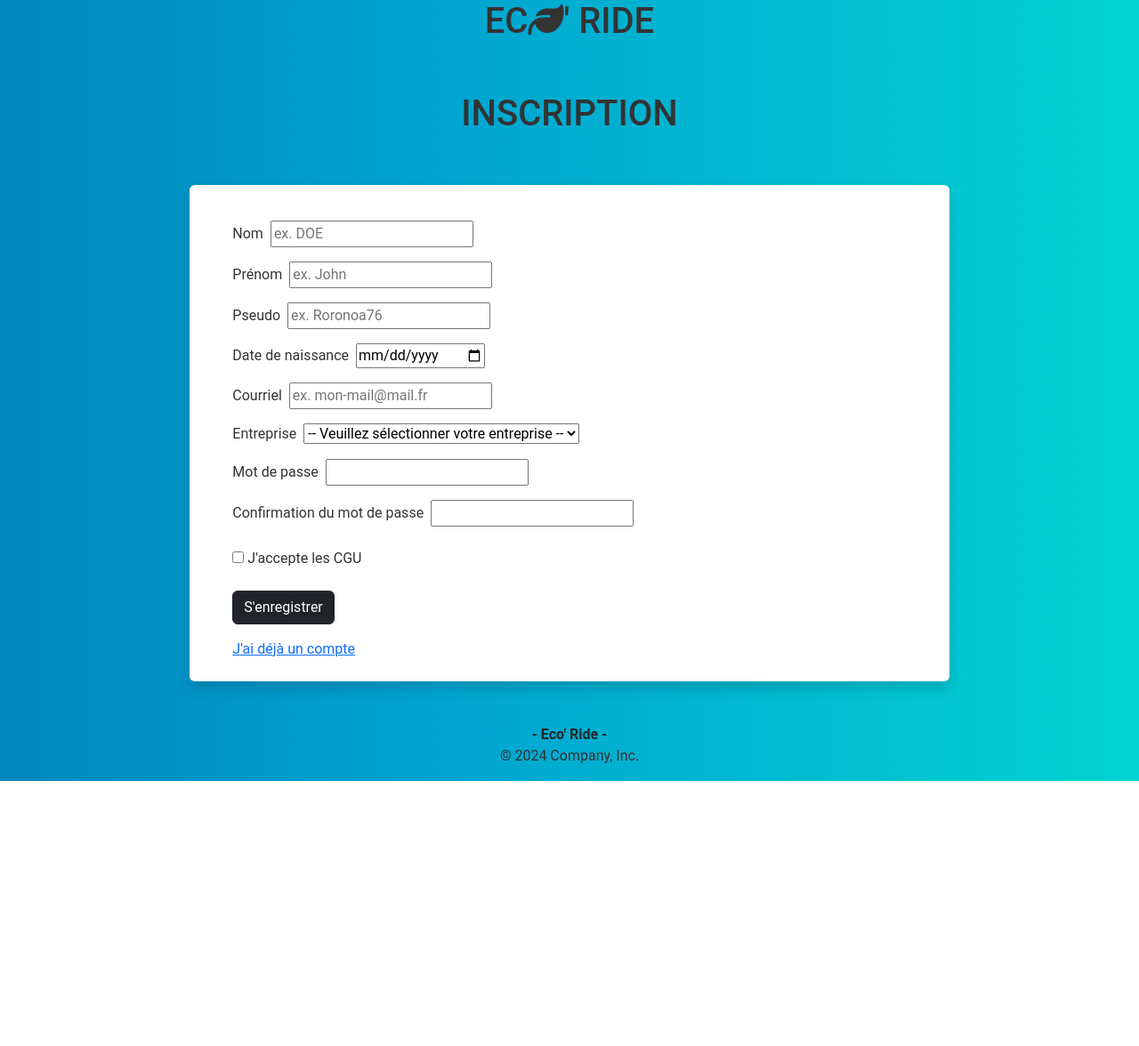
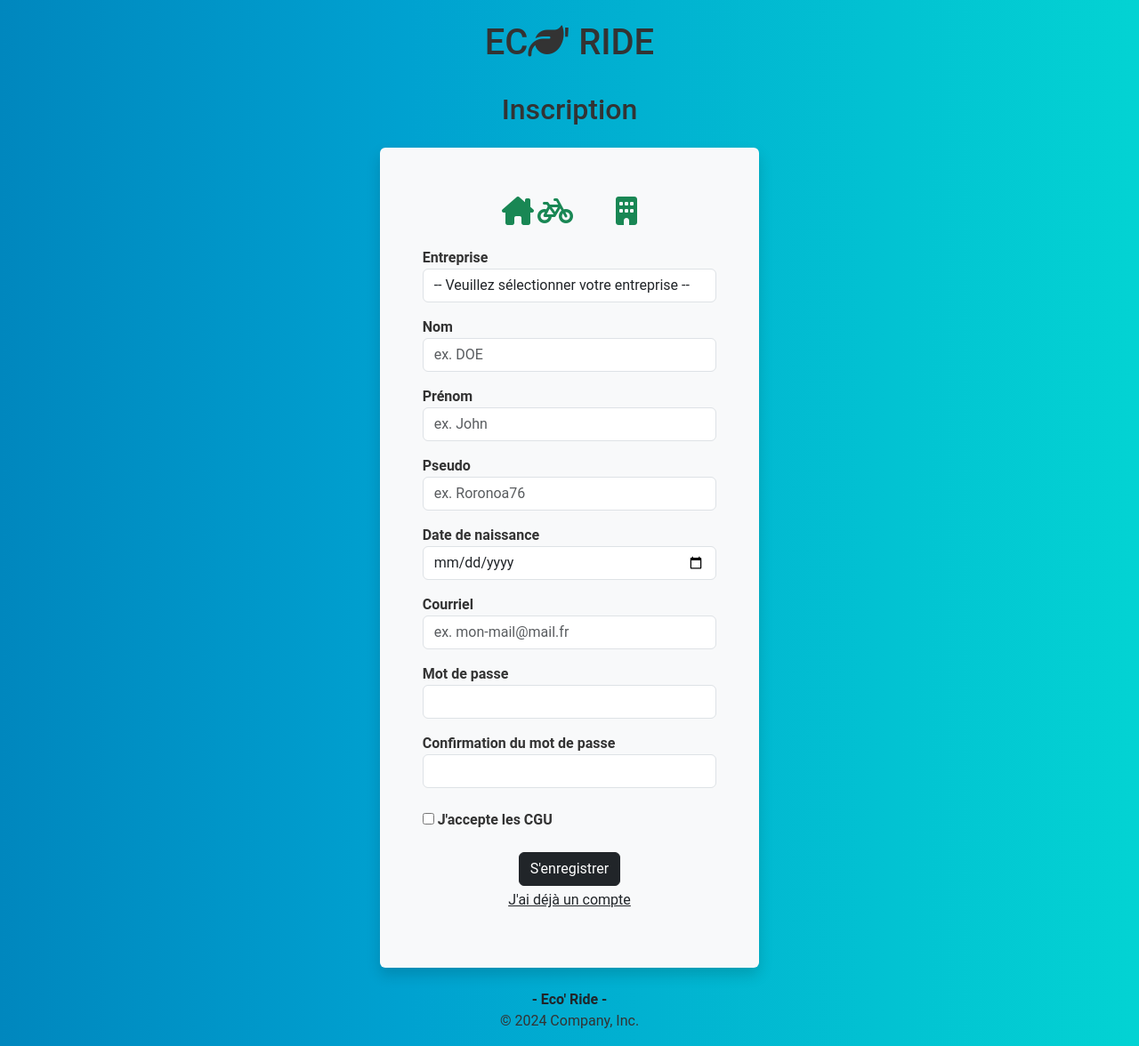
Before and after one commit to AnousoneM/afpa-form, a PHP site: page /controllers/controller-signup.php in a window 1280 px wide. Shown: the whole page at 89% size. Before the commit the page ends 878 px from the top, so only its background shows below. Run offline with PHP 8.4, Linux system fonts and the light colour scheme; the visitor is signed in with stand-in values (Sample User, id 1); some libraries are stand-ins or nearby versions.

Commit message:
mise à jour du la page signup

```diff
--- a/controllers/controller-signin.php
+++ b/controllers/controller-signin.php
@@ -9,13 +9,10 @@ require_once '../config.php';
 // Models
 require_once '../models/Utilisateur.php';
 
-var_dump($_POST);
-
 // Nous déclenchons nos vérifications uniquement lorsqu'un submit de type POST est détecté
 if ($_SERVER['REQUEST_METHOD'] == 'POST') {
     // tableau d'erreurs (stockage des erreurs)
     $errors = [];
-
 
     // Je vérifie si les champs sont vides : email puis password
     if (empty($_POST['email'])) {
--- a/views/templates/head.php
+++ b/views/templates/head.php
@@ -15,4 +15,4 @@
 </head>
 
 <body class="d-flex flex-column vh-100">
-    <h1 class="text-center">EC<i class="fa-solid fa-leaf"></i>' RIDE</h1>
+    <h1 class="text-center mt-4">EC<i class="fa-solid fa-leaf"></i>' RIDE</h1>
--- a/views/view-signin.php
+++ b/views/view-signin.php
@@ -21,7 +21,7 @@
             </div>
             <p class="text-danger text-center"><?= $errors['connexion'] ?? '' ?></p>
             <button class="d-block mt-4 mb-1 btn btn-success col-6 mx-auto">Se connecter</button>
-            <p class="text-center"><a class="text-decoration-none text-dark mx-auto" href="../controllers/controller-signup.php">Je m'inscris</a><p>
+            <p class="text-center"><a class="text-dark mx-auto" href="../controllers/controller-signup.php">Je m'inscris</a><p>
 
         </div>
     </div>
--- a/views/view-signup.php
+++ b/views/view-signup.php
@@ -1,74 +1,82 @@
 <!-- Intégration du head -->
 <?php include '../views/templates/head.php'; ?>
 
-<h1 class="text-center mt-5">INSCRIPTION</h1>
+<h2 class="text-center my-4">Inscription</h2>
 
-<div class="container my-5 col-8 px-5 py-4 shadow rounded bg-white">
+<div class="container col-4 mb-4 p-5 shadow rounded bg-light">
 
-
+    <!-- permet de cacher le formulaire lors de la validation -->
     <?php if ($showForm) { ?>
 
+        <!-- novalidate permet de mute les required -->
         <form action="" method="POST" novalidate>
-            <div class="my-3">
-                <label class="me-1" for="lastname">Nom</label>
-                <!-- Je fais une value pour conserver les données du formulaire si erreur -->
-                <input type="text" name="lastname" id="lastname" placeholder="ex. DOE" value="<?= $_POST['lastname'] ?? '' ?>">
-                <!-- Message d'erreur si non OK -->
-                <span class="input-warning ms-2"><?= $errors['lastname'] ?? '' ?></span>
-            </div>
 
-            <div class="my-3">
-                <label class="me-1 for=" firstname">Prénom</label>
-                <input type="text" name="firstname" id="firstname" placeholder="ex. John" value="<?= $_POST['firstname'] ?? '' ?>">
-                <span class="input-warning ms-2"><?= $errors['firstname'] ?? '' ?></span>
-            </div>
+            <p class="fs-2 text-center text-success"><i class="fa-solid fa-house-chimney"></i><i class="ms-1 fa-solid fa-bicycle"></i><i class="ms-5 fa-solid fa-building"></i></p>
 
-            <div class="my-3">
-                <label class="me-1 for=" pseudo">Pseudo</label>
-                <input type="text" name="pseudo" id="pseudo" placeholder="ex. Roronoa76" value="<?= $_POST['pseudo'] ?? '' ?>">
-                <span class="input-warning ms-2"><?= $errors['pseudo'] ?? '' ?></span>
-            </div>
-
-            <div class="my-3">
-                <label class="me-1 for=" birthdate">Date de naissance</label>
-                <input type="date" name="birthdate" id="birthdate" value="<?= $_POST['birthdate'] ?? '' ?>">
-                <span class="input-warning ms-2"><?= $errors['birthdate'] ?? '' ?></span>
-            </div>
-
-            <div class="my-3">
-                <label class="me-1 for="">Courriel</label>
-            <input type=" email" name="email" id="email" placeholder="ex. mon-mail@mail.fr" value="<?= $_POST['email'] ?? '' ?>">
-                    <span class="input-warning ms-2"><?= $errors['email'] ?? '' ?></span>
-            </div>
-
-            <label class="me-1 for=" enterprise">Entreprise</label>
-            <select name="enterprise" id="enterprise">
+            <label class="me-1 fw-bold" for="enterprise">Entreprise</label>
+            <span class="input-warning ms-2"><?= $errors['enterprise'] ?? '' ?></span>
+            <select class="form-control <?= isset($errors['enterprise']) ? 'is-invalid' : '' ?> <?= isset($_POST['enterprise']) && !isset($errors['enterprise']) ? 'is-valid' : '' ?>" name="enterprise" id="enterprise">
                 <option value="" selected disabled>-- Veuillez sélectionner votre entreprise --</option>
                 <option value="1" <?= isset($_POST['enterprise']) && $_POST['enterprise'] == 1 ? 'selected' : '' ?>>Bad Company</option>
                 <option value="2" <?= isset($_POST['enterprise']) && $_POST['enterprise'] == 2 ? 'selected' : '' ?>>Afpa</option>
             </select>
-            <span class="input-warning ms-2"><?= $errors['enterprise'] ?? '' ?></span>
 
             <div class="my-3">
-                <label class="me-1 for=" password">Mot de passe</label>
-                <input type="password" name="password" id="password">
-                <span class="input-warning ms-2"><?= $errors['password'] ?? '' ?></span>
+                <label class="me-1 fw-bold" for="lastname">Nom</label>
+                <span class="input-warning ms-2"><?= $errors['lastname'] ?? '' ?></span>
+                <!-- Je fais une value pour conserver les données du formulaire si erreur -->
+                <input class="form-control <?= isset($errors['lastname']) ? 'is-invalid' : '' ?> <?= isset($_POST['lastname']) && !isset($errors['lastname']) ? 'is-valid' : '' ?>" type="text" name="lastname" id="lastname" placeholder="ex. DOE" value="<?= $_POST['lastname'] ?? '' ?>">
+                <!-- Message d'erreur si non OK -->
+
             </div>
 
             <div class="my-3">
-                <label class="me-1 for=" confirmPassword">Confirmation du mot de passe</label>
-                <input type="password" name="confirmPassword" id="confirmPassword">
+                <label class="me-1 fw-bold" for="firstname">Prénom</label>
+                <span class="input-warning ms-2"><?= $errors['firstname'] ?? '' ?></span>
+                <input class="form-control <?= isset($errors['lastname']) ? 'is-invalid' : '' ?> <?= isset($_POST['lastname']) && !isset($errors['lastname']) ? 'is-valid' : '' ?>" type="text" name="firstname" id="firstname" placeholder="ex. John" value="<?= $_POST['firstname'] ?? '' ?>">
+
+            </div>
+
+            <div class="my-3">
+                <label class="me-1 fw-bold" for="pseudo">Pseudo</label>
+                <span class="input-warning ms-2"><?= $errors['pseudo'] ?? '' ?></span>
+                <input class="form-control <?= isset($errors['pseudo']) ? 'is-invalid' : '' ?> <?= isset($_POST['pseudo']) && !isset($errors['pseudo']) ? 'is-valid' : '' ?>" type="text" name="pseudo" id="pseudo" placeholder="ex. Roronoa76" value="<?= $_POST['pseudo'] ?? '' ?>">
+
+            </div>
+
+            <div class="my-3">
+                <label class="me-1 fw-bold" for="birthdate">Date de naissance</label>
+                <span class="input-warning ms-2"><?= $errors['birthdate'] ?? '' ?></span>
+                <input class="form-control <?= isset($errors['birthdate']) ? 'is-invalid' : '' ?> <?= isset($_POST['birthdate']) && !isset($errors['birthdate']) ? 'is-valid' : '' ?>" type="date" name="birthdate" id="birthdate" value="<?= $_POST['birthdate'] ?? '' ?>">
+
+            </div>
+
+            <div class="my-3">
+                <label class="me-1 fw-bold" for="email">Courriel</label>
+                <span class=" input-warning ms-2"><?= $errors['email'] ?? '' ?></span>
+                <input class="form-control <?= isset($errors['email']) ? 'is-invalid' : '' ?> <?= isset($_POST['email']) && !isset($errors['email']) ? 'is-valid' : '' ?>" type="email" name="email" id="email" placeholder="ex. mon-mail@mail.fr" value="<?= $_POST['email'] ?? '' ?>">
+            </div>
+
+            <div class="my-3">
+                <label class="me-1 fw-bold" for="password">Mot de passe</label>
+                <span class="input-warning ms-2"><?= $errors['password'] ?? '' ?></span>
+                <input class="form-control <?= isset($errors['password']) ? 'is-invalid' : '' ?> <?= isset($_POST['password']) && !isset($errors['password']) ? 'is-valid' : '' ?>" type="password" name="password" id="password">
+            </div>
+
+            <div class="my-3">
+                <label class="me-1 fw-bold" for="confirmPassword">Confirmation du mot de passe</label>
                 <span class="input-warning ms-2"><?= $errors['confirmPassword'] ?? '' ?></span>
+                <input class="form-control <?= isset($errors['confirmPassword']) ? 'is-invalid' : '' ?> <?= isset($_POST['confirmPassword']) && !isset($errors['confirmPassword']) ? 'is-valid' : '' ?>" type="password" name="confirmPassword" id="confirmPassword">
             </div>
 
             <div class="my-4">
                 <input name="cgu" id="cgu" type="checkbox">
-                <label class="me-1 for=" cgu">J'accepte les CGU</label>
+                <label class="me-1 fw-bold" for="cgu">J'accepte les CGU</label>
                 <span class="input-warning ms-2"><?= $errors['cgu'] ?? '' ?></span>
             </div>
 
-            <button class="d-block my-3 btn btn-dark">S'enregistrer</button>
-            <a href="../controllers/controller-signin.php">J'ai déjà un compte</a>
+            <button class="d-block mx-auto mt-3 mb-1 btn btn-dark">S'enregistrer</button>
+            <p class="text-center"><a class="text-dark" href="../controllers/controller-signin.php">J'ai déjà un compte</a></p>
 
         </form>
     <?php } else { ?>
```
